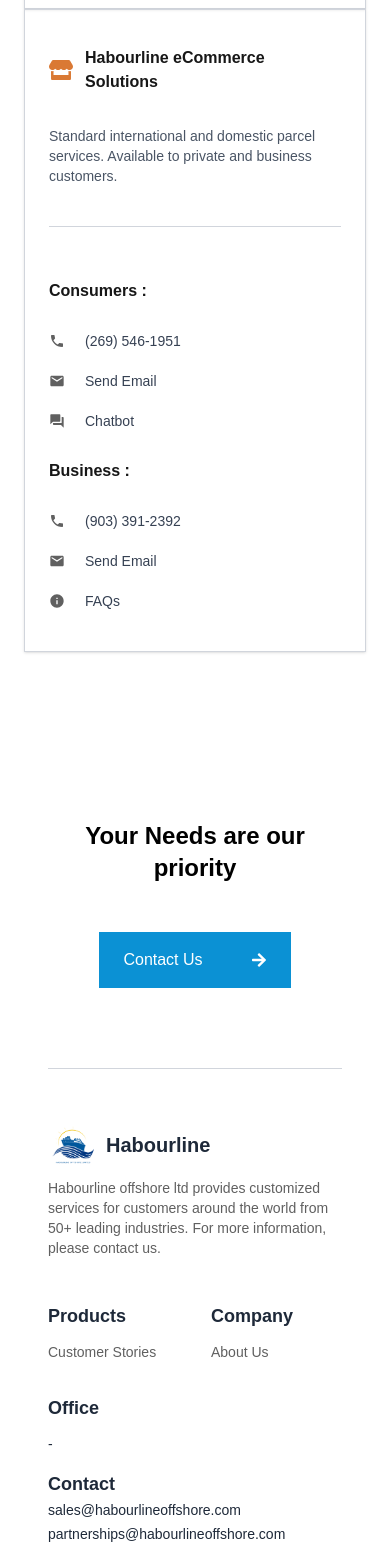
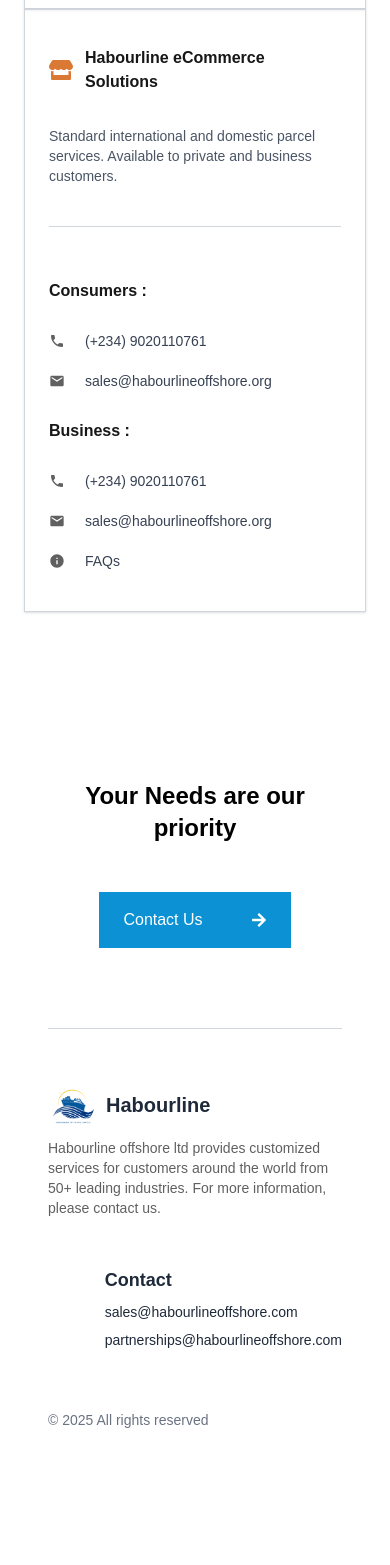
Before and after one commit to harrycode2790/habourline, a Next.js app: page /customer-care in a window 390 px wide. Shown: the part 1855-3420 px from the top of the page. After the commit the page ends 3397 px from the top, so only its background shows below. Built offline with nearby package versions, Linux system fonts and the light colour scheme.

Commit message:
made all the right chnages , from removing the footer quick links , to making the contact us button redirect to mail

```diff
--- a/app/services/quote-section.tsx
+++ b/app/services/quote-section.tsx
@@ -7,11 +7,7 @@
         With every wave a new opportunity arises
       </div>
 
-      <div className="flex flex-col md:flex-row md:justify-between mt-10">
-        <p className="text-lg font-semibold mb-8 flex flex-col md:flex-row space-x-2">
-          <span className="font-bold ">Harvey Mitchell,</span> <span>Office Manager</span>
-        </p>
-      </div>
+
     </div>
   );
 };
--- a/components/CustomerCarePage.tsx
+++ b/components/CustomerCarePage.tsx
@@ -38,8 +38,8 @@
         "Express courier delivered parcel and documents service for your shipping needs. Sometimes features require a short or complete description.",
       icon: <FaShippingFast />,
       contact: [
-        { icon: <MdPhone size={16} />, text: "(269) 546-1951" },
-        { icon: <MdMail size={16} />, text: "Send Email" },
+        { icon: <MdPhone size={16} />, text: "(+234) 9020110761" },
+        { icon: <MdMail size={16} />, text: "sales@habourlineoffshore.org" },
         { icon: <MdInfo size={16} />, text: "FAQ, Tips and Advice" },
       ],
     },
@@ -50,13 +50,12 @@
       icon: <FaStore />,
       contact: {
         consumers: [
-          { icon: <MdPhone size={16} />, text: "(269) 546-1951" },
-          { icon: <MdMail size={16} />, text: "Send Email" },
-          { icon: <MdForum size={16} />, text: "Chatbot" },
+          { icon: <MdPhone size={16} />, text:"(+234) 9020110761"},
+          { icon: <MdMail size={16} />, text: "sales@habourlineoffshore.org"  },
         ],
         business: [
-          { icon: <MdPhone size={16} />, text: "(903) 391-2392" },
-          { icon: <MdMail size={16} />, text: "Send Email" },
+          { icon: <MdPhone size={16} />, text: "(+234) 9020110761"},
+          { icon: <MdMail size={16} />, text: "sales@habourlineoffshore.org"  },
           { icon: <MdInfo size={16} />, text: "FAQs" },
         ],
       },
--- a/components/FooterPage.tsx
+++ b/components/FooterPage.tsx
@@ -14,56 +14,52 @@
         <div className="flex flex-col md:flex-row items-center md:justify-between text-center md:text-left mb-20 md:mb-35 gap-8">
           <h2 className="text-2xl md:text-5xl font-bold text-black">Your Needs are our <br /> priority</h2>
           <div className="mt-4 md:mt-5">
-            <button className="bg-[#0B91D4] text-white px-6  py-4 flex items-center gap-8  hover:bg-[#1019C2]">
-              Contact Us <FaArrowRight className=" ml-4 md:ml-9" />
-            </button>
+            <a href="mailto:sales@habourlineoffshore.com">
+              <button className="bg-[#0B91D4] text-white px-6 py-4 flex items-center gap-8 hover:bg-[#1019C2] transition">
+                Contact Us
+                <FaArrowRight className="ml-4 md:ml-9" />
+              </button>
+            </a>
+
           </div>
         </div>
 
         <hr className="my-8 border-gray-300" />
 
         {/* Bottom Section - Grid Layout */}
-        <div className="grid grid-cols-1 md:grid-cols-[40%_60%] gap-8 py-5 md:py-10">
-          {/* Company Info */}
-          <div>
+        <div className="grid grid-cols-1 md:grid-cols-2 items-start gap-8 py-5 md:py-10">
+
+          {/* Company Info - Left column */}
+          <div className="justify-self-start">
             <div className="flex items-center gap-2">
-              <Image src={'/images/Habourline - Alternative - Darkg-Transparent-01.png'} width={50} height={50} alt="fav" />
-              <h3 className="text-xl font-bold"> <span className="hidden md:block">Habourline Offshore Ltd</span> <span className="md:hidden">Habourline</span> </h3>
+              <Image
+                src="/images/Habourline - Alternative - Darkg-Transparent-01.png"
+                width={50}
+                height={50}
+                alt="fav"
+              />
+              <h3 className="text-xl font-bold">
+                <span className="hidden md:block">Habourline Offshore Ltd</span>
+                <span className="md:hidden">Habourline</span>
+              </h3>
             </div>
-            <p className="text-sm mt-2 hidden md:block text-[#606060] "> {breakLineText(text, 4)} </p>
-            <p className="text-sm mt-2 md:hidden text-[#606060]">   {text} </p>
+            <p className="text-sm mt-2 hidden md:block text-[#606060]">{breakLineText(text, 4)}</p>
+            <p className="text-sm mt-2 md:hidden text-[#606060]">{text}</p>
           </div>
 
-          <div className="grid grid-cols-2 md:grid-cols-3 gap-8 mt-3">
-            {/* Products */}
-            <div>
-              <h4 className="font-semibold text-lg">Products</h4>
-              <ul className="mt-3 space-y-3 text-sm text-[#606060]">
-
-                <Link href="/customer-care" > <li>Customer Stories</li> </Link>
-              </ul>
-            </div>
-
-            {/* Company */}
-            <div>
-              <h4 className="font-semibold text-lg">Company</h4>
-              <ul className="mt-3 space-y-3 text-sm text-[#606060]">
-               <Link href={'/about'}> <li>About Us</li> </Link>
-
-              </ul>
-            </div>
-
-            {/* Contact Info */}
-            <div>
-              <h4 className="font-semibold text-lg">Office</h4>
-              <p className="mt-3 text-sm">-</p>
-              <h4 className="font-semibold text-lg mt-4">Contact</h4>
-              <a className="mt-2 text-sm"  href="mailto:sales@habourlineoffshore.com">sales@habourlineoffshore.com</a><br />
-              <a className="mt-2 text-sm" href="mailto:partnerships@habourlineoffshore.com">partnerships@habourlineoffshore.com</a>
-            </div>
+          {/* Contact Info - Right column */}
+          <div className="justify-self-end ">
+            <h4 className="font-semibold text-lg mt-4 md:mt-0">Contact</h4>
+            <a className="mt-2 text-sm block" href="mailto:sales@habourlineoffshore.com">
+              sales@habourlineoffshore.com
+            </a>
+            <a className="mt-2 text-sm block" href="mailto:partnerships@habourlineoffshore.com">
+              partnerships@habourlineoffshore.com
+            </a>
           </div>
 
         </div>
+
 
         {/* Footer Bottom */}
         <div className="mt-10 md:mt-20 flex flex-col md:flex-row items-start justify-between text-sm text-gray-500">
```
